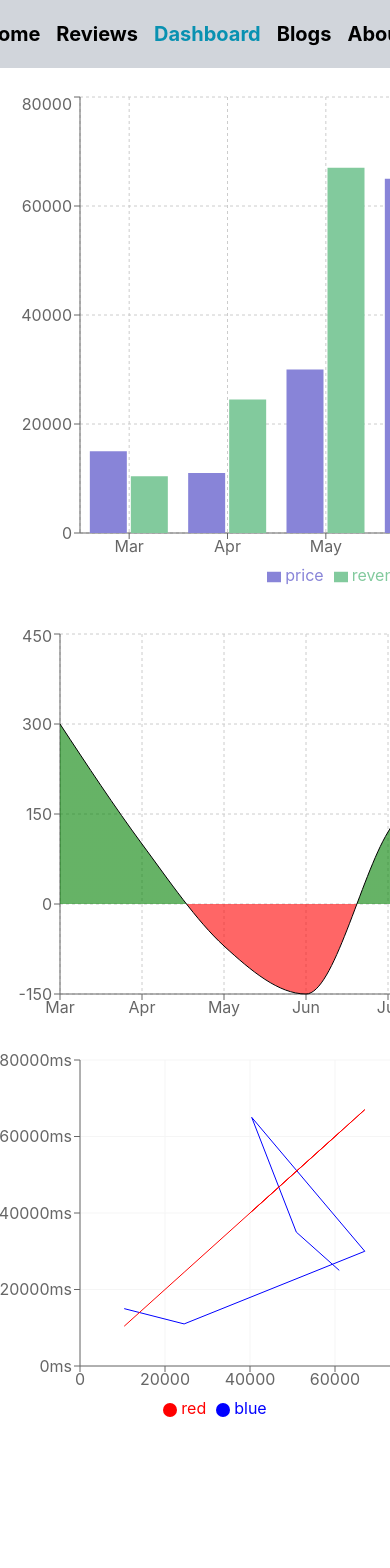
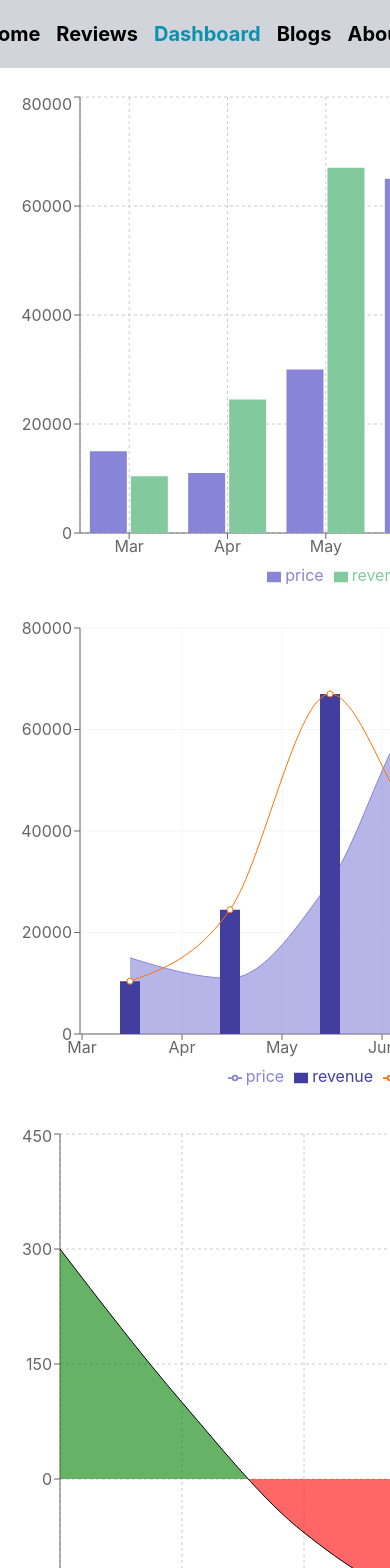
Before and after one commit to FayejAhamed/product-analysis-website, a React (Create React App) app: page /dashboard in a window 390 px wide. Shown: the top 1568 px of the page. Before the commit the page ends 1440 px from the top, so only its background shows below. Built offline with nearby package versions, Linux system fonts and the light colour scheme.

Commit message:
cart responsived

```diff
--- a/src/component/Dashboard/Dashboard.js
+++ b/src/component/Dashboard/Dashboard.js
@@ -95,10 +95,10 @@ const Dashboard = () => {
                 </BarChart>
             </div>
             <div>
-                <ResponsiveContainer>
+
                     <ComposedChart
-                        width={500}
-                        height={400}
+                        width={700}
+                        height={500}
                         data={data}
                         margin={{
                             top: 20,
@@ -116,12 +116,12 @@ const Dashboard = () => {
                         <Bar dataKey="revenue" barSize={20} fill="#413ea0" />
                         <Line type="monotone" dataKey="revenue" stroke="#ff7300" />
                     </ComposedChart>
-                </ResponsiveContainer>
+
             </div>
             <div>
                 <AreaChart
-                    width={500}
-                    height={400}
+                    width={700}
+                    height={500}
                     data={data}
                     margin={{
                         top: 10,
@@ -145,8 +145,8 @@ const Dashboard = () => {
             </div>
             <div>
                 <ComposedChart
-                    width={500}
-                    height={400}
+                    width={700}
+                    height={500}
                     data={data}
                     margin={{
                         top: 20,
```
